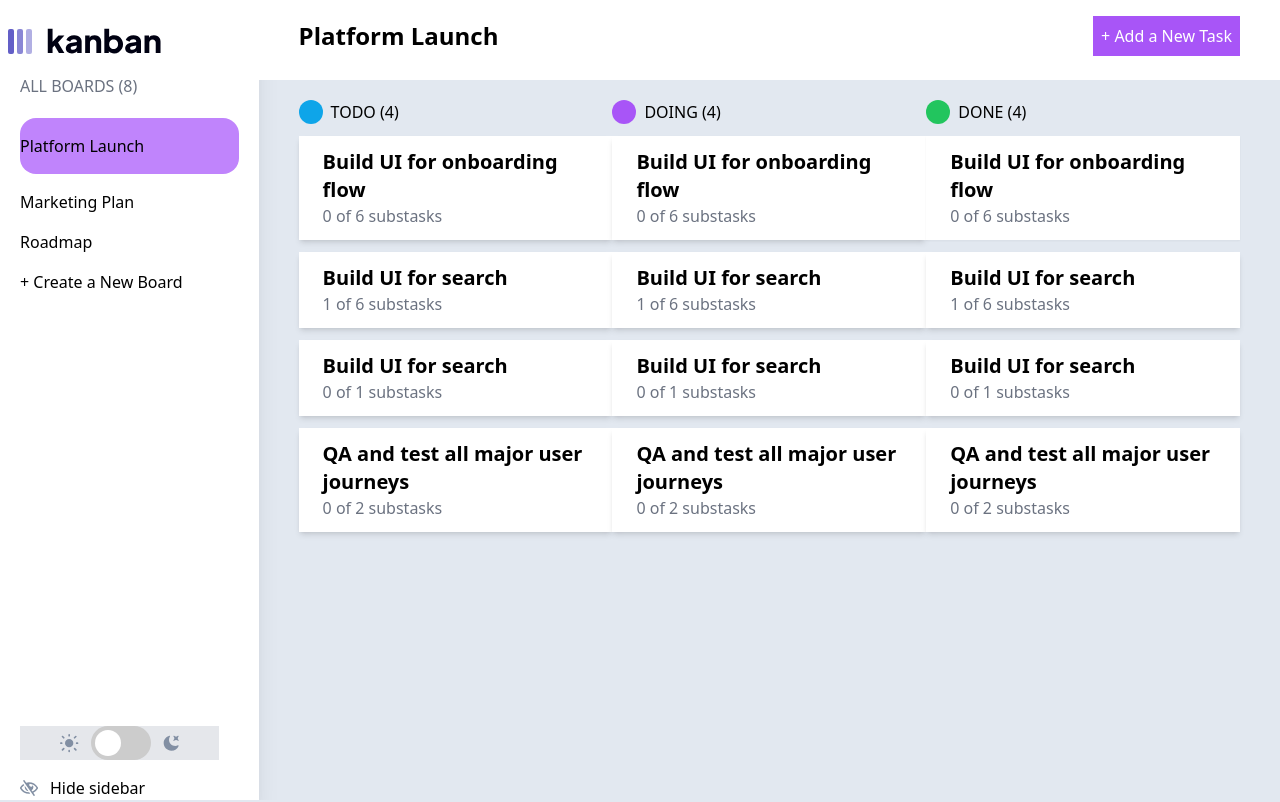
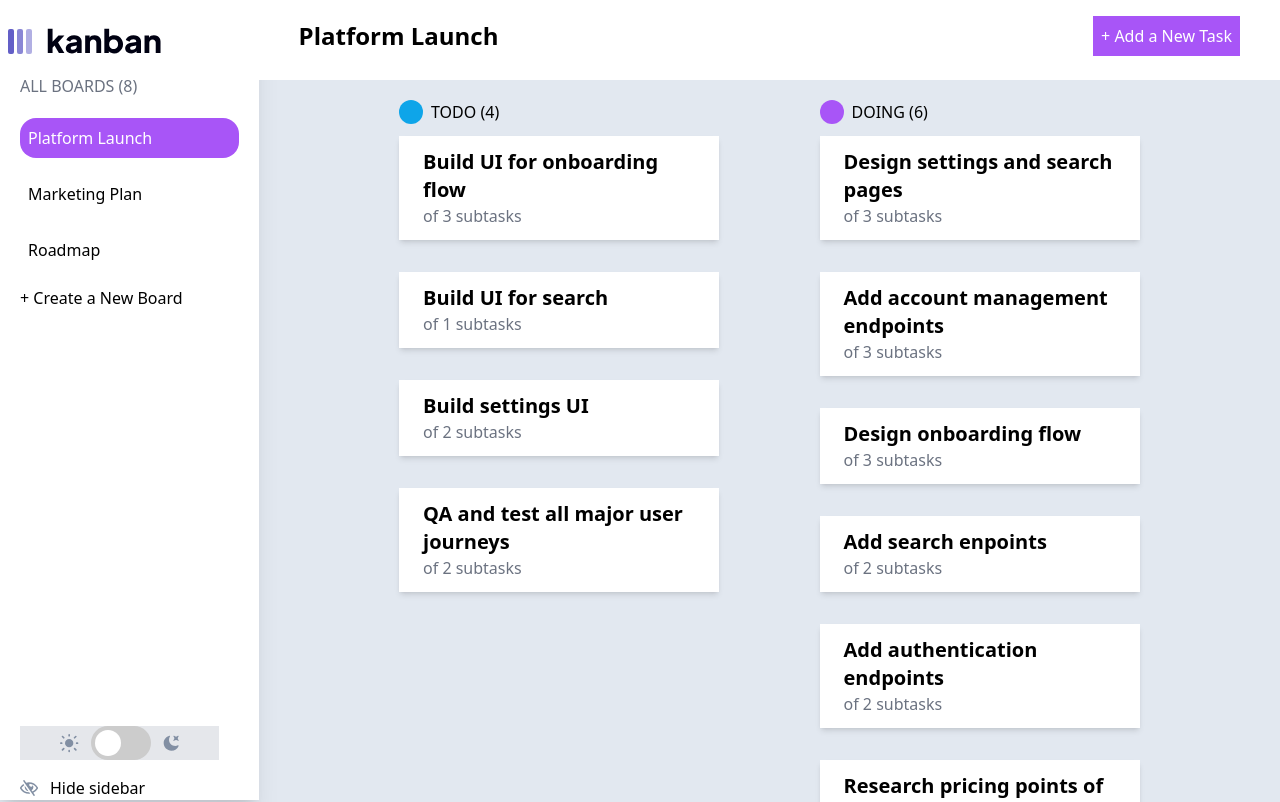
Before and after one commit to AhmaadAlharbi/Kanban-task-management-web-app, a Vue app: page / in a window 1280 px wide. Shown: the top 802 px of the page. Built offline with nearby package versions, Linux system fonts and the light colour scheme; data requests are answered from the project's data file.

Commit message:
adding pinia & fetching data from json

```diff
--- a/package.json
+++ b/package.json
@@ -8,6 +8,7 @@
     "preview": "vite preview"
   },
   "dependencies": {
+    "pinia": "^2.0.34",
     "vue": "^3.2.47",
     "vue-router": "^4.1.6"
   },
--- a/src/App.vue
+++ b/src/App.vue
@@ -1,5 +1,5 @@
 <script setup>
-import { RouterLink, RouterView } from "vue-router";
+import { RouterView } from "vue-router";
 import Navbar from "@/components/Navbar.vue";
 import Sidebar from "@/components/Sidebar.vue";
 </script>
--- a/src/components/Sidebar.vue
+++ b/src/components/Sidebar.vue
@@ -6,9 +6,15 @@
         <p class="uppercase text-gray-500 my-5 px-3">all boards (8)</p>
         <nav>
           <ul class="space-y-4 px-3 cursor-pointer">
-            <li class="bg-purple-400 py-4 rounded-2xl">Platform Launch</li>
-            <li class="">Marketing Plan</li>
-            <li class="">Roadmap</li>
+            <li
+              v-for="(board, index) in taskStore.boards"
+              :key="index"
+              class="p-2 rounded-2xl"
+              :class="index == 0 ? 'bg-purple-500 text-white' : ''"
+            >
+              {{ board.name }}
+            </li>
+
             <li class="">+ Create a New Board</li>
           </ul>
         </nav>
@@ -43,7 +49,13 @@
 </template>
 
 <script>
-export default {};
+import { useTaskStore } from "../stores/TaskStore";
+export default {
+  setup() {
+    const taskStore = useTaskStore();
+    return { taskStore };
+  },
+};
 </script>
 
 <style scoped>
--- /dev/null
+++ b/src/stores/TaskStore.js
@@ -0,0 +1,19 @@
+// src/stores/TaskStore.js
+import { defineStore } from "pinia";
+
+export const useTaskStore = defineStore("taskStore", {
+  state: () => ({
+    boards: [],
+    loading: false,
+  }),
+  actions: {
+    async getTasks() {
+      this.loading = true;
+      // get data from json file using json server
+      const res = await fetch("http://localhost:3000/boards");
+      const data = await res.json();
+      this.boards = data;
+      this.loading = false;
+    },
+  },
+});
--- a/src/views/HomeView.vue
+++ b/src/views/HomeView.vue
@@ -8,84 +8,87 @@
         </li>
       </ul>
     </nav>
-    <section class="container px-10 mt-5 flex justify-between items-center">
+    <section class="px-10 mt-5 flex flex-wrap justify-evenly">
       <!-- TODO -->
-      <div>
+      <div v-if="taskStore.boards.length" class="">
         <div class="flex space-x-2">
           <div class="h-6 w-6 rounded-full bg-sky-500"></div>
-          <h1 class="text-blak">TODO (4)</h1>
+          <h1 class="text-blak">
+            TODO ({{ taskStore.boards[0].columns[0].tasks.length }})
+          </h1>
         </div>
-        <div class="shadow-md bg-white mt-3 py-3 px-6">
-          <h3 class="font-bold text-xl">Build UI for onboarding flow</h3>
-          <p class="text-gray-500">0 of 6 substasks</p>
-        </div>
-        <div class="shadow-md bg-white mt-3 py-3 px-6">
-          <h3 class="font-bold text-xl">Build UI for search</h3>
-          <p class="text-gray-500">1 of 6 substasks</p>
-        </div>
-        <div class="shadow-md bg-white mt-3 py-3 px-6">
-          <h3 class="font-bold text-xl">Build UI for search</h3>
-          <p class="text-gray-500">0 of 1 substasks</p>
-        </div>
-        <div class="shadow-md bg-white mt-3 py-3 px-6">
-          <h3 class="font-bold text-xl">QA and test all major user journeys</h3>
-          <p class="text-gray-500">0 of 2 substasks</p>
+        <div
+          v-for="(task, index) in taskStore.boards[0].columns[0].tasks"
+          :key="index"
+          class="shadow-md mt-3 py-3 px-6 bg-white w-80 mb-8"
+        >
+          <h3 class="font-bold text-xl">{{ task.title }}</h3>
+          <p class="text-gray-500">
+            {{ task.subtasksCompleted }} of {{ task.subtasks.length }} subtasks
+          </p>
         </div>
       </div>
+
       <!-- DOING -->
-
-      <div>
+      <div v-if="taskStore.boards.length" class="">
         <div class="flex space-x-2">
           <div class="h-6 w-6 rounded-full bg-purple-500"></div>
-          <h1 class="text-blak">DOING (4)</h1>
+          <h1 class="text-blak">
+            DOING ({{ taskStore.boards[0].columns[1].tasks.length }})
+          </h1>
         </div>
-        <div class="shadow-md bg-white mt-3 py-3 px-6">
-          <h3 class="font-bold text-xl">Build UI for onboarding flow</h3>
-          <p class="text-gray-500">0 of 6 substasks</p>
-        </div>
-        <div class="shadow-md bg-white mt-3 py-3 px-6">
-          <h3 class="font-bold text-xl">Build UI for search</h3>
-          <p class="text-gray-500">1 of 6 substasks</p>
-        </div>
-        <div class="shadow-md bg-white mt-3 py-3 px-6">
-          <h3 class="font-bold text-xl">Build UI for search</h3>
-          <p class="text-gray-500">0 of 1 substasks</p>
-        </div>
-        <div class="shadow-md bg-white mt-3 py-3 px-6">
-          <h3 class="font-bold text-xl">QA and test all major user journeys</h3>
-          <p class="text-gray-500">0 of 2 substasks</p>
+        <div
+          v-for="(task, index) in taskStore.boards[0].columns[1].tasks"
+          :key="index"
+          class="shadow-md mt-3 py-3 px-6 bg-white w-80 mb-8"
+        >
+          <h3 class="font-bold text-xl">{{ task.title }}</h3>
+          <p class="text-gray-500">
+            {{ task.subtasksCompleted }} of {{ task.subtasks.length }} subtasks
+          </p>
         </div>
       </div>
+
       <!-- DONE -->
-
-      <div>
+      <div v-if="taskStore.boards.length" class="">
         <div class="flex space-x-2">
           <div class="h-6 w-6 rounded-full bg-green-500"></div>
-          <h1 class="text-blak">DONE (4)</h1>
+          <h1 class="text-blak">
+            DONE ({{ taskStore.boards[0].columns[2].tasks.length }})
+          </h1>
         </div>
-        <div class="shadow-sm bg-white mt-3 py-3 px-6">
-          <h3 class="font-bold text-xl">Build UI for onboarding flow</h3>
-          <p class="text-gray-500">0 of 6 substasks</p>
+        <div
+          v-for="(task, index) in taskStore.boards[0].columns[2].tasks"
+          :key="index"
+          class="shadow-md bg-white mt-3 py-3 px-6 w-80 mb-8"
+        >
+          <h3 class="font-bold text-xl">{{ task.title }}</h3>
+          <p class="text-gray-500">
+            {{ task.subtasksCompleted }} of {{ task.subtasks.length }} subtasks
+          </p>
         </div>
-        <div class="shadow-md bg-white mt-3 py-3 px-6">
-          <h3 class="font-bold text-xl">Build UI for search</h3>
-          <p class="text-gray-500">1 of 6 substasks</p>
-        </div>
-        <div class="shadow-md bg-white mt-3 py-3 px-6">
-          <h3 class="font-bold text-xl">Build UI for search</h3>
-          <p class="text-gray-500">0 of 1 substasks</p>
-        </div>
-        <div class="shadow-md bg-white mt-3 py-3 px-6">
-          <h3 class="font-bold text-xl">QA and test all major user journeys</h3>
-          <p class="text-gray-500">0 of 2 substasks</p>
-        </div>
+      </div>
+      <!-- new column -->
+      <div class="self-center bg-gray-300 py-96 px-20">
+        <button>+ New Column</button>
       </div>
     </section>
   </div>
 </template>
 
 <script>
-export default {};
+import { useTaskStore } from "../stores/TaskStore";
+import { onMounted } from "vue";
+
+export default {
+  setup() {
+    const taskStore = useTaskStore();
+    onMounted(() => {
+      taskStore.getTasks();
+    });
+    return { taskStore };
+  },
+};
 </script>
 
 <style>
```
Also changed, not shown: src/main.js (+9 -7 lines), 1 other file (tests, documents, lock files or other folders).
